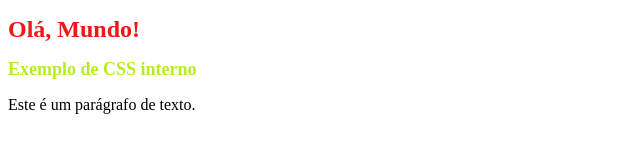
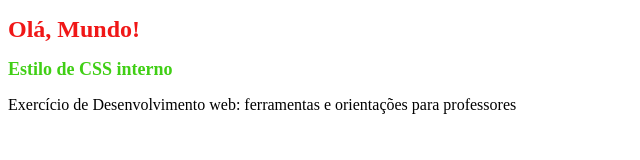
Before and after one commit to leandroliver13/mysite, a plain HTML site: page index.html in a window 1280 px wide. Shown: the whole page, without its empty margins (0-640 px from the left). Drawn offline with Linux system fonts and the light colour scheme.

Commit message:
Update index.html
newsite

```diff
--- a/index.html
+++ b/index.html
@@ -12,14 +12,14 @@
 
         /* Estilização do subtítulo */
         h2 {
-            color: #b7ec24;
+            color: #40cf15;
             font-size: 18px;
         }
     </style>
 </head>
 <body>
     <h1>Olá, Mundo!</h1>
-    <h2>Exemplo de CSS interno</h2>
-    <p>Este é um parágrafo de texto.</p>
+    <h2>Estilo de CSS interno</h2>
+    <p>Exercício de Desenvolvimento web: ferramentas e orientações para professores</p>
 </body>
 </html>
```
